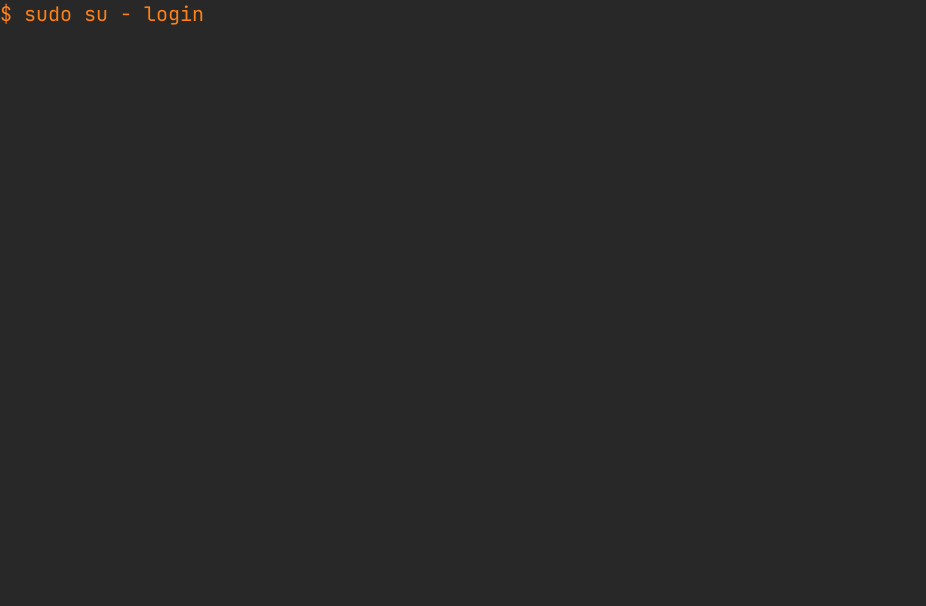
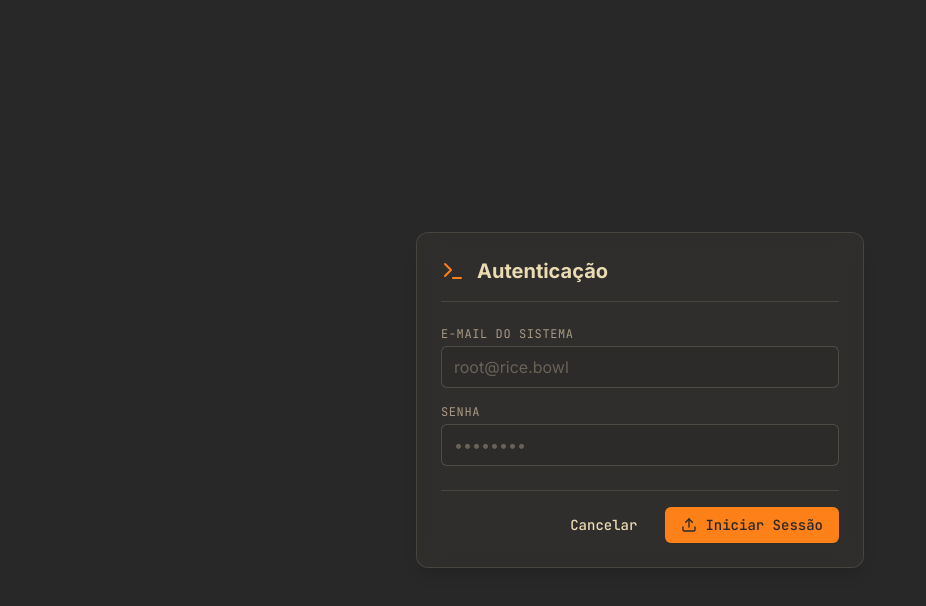
Before and after one commit to Leticia-Celestino/RiceBowl, a React (Vite) app in the folder frontend/: page /login in a window 1280 px wide. Shown: the top 606 px of the page, without its empty margins (0-926 px from the left). Built offline with nearby package versions, Linux system fonts and the light colour scheme; no server answers.

Commit message:
feat(auth): integrar login com backend via axios e gerenciar sessao global com zustand

```diff
--- a/frontend/package.json
+++ b/frontend/package.json
@@ -15,7 +15,8 @@
     "lucide-react": "^1.17.0",
     "react": "^19.2.6",
     "react-dom": "^19.2.6",
-    "react-router-dom": "^7.16.0"
+    "react-router-dom": "^7.16.0",
+    "zustand": "^5.0.14"
   },
   "devDependencies": {
     "@eslint/js": "^10.0.1",
--- a/frontend/src/App.tsx
+++ b/frontend/src/App.tsx
@@ -1,24 +1,22 @@
 import { Routes, Route } from 'react-router-dom';
 import { MainLayout } from './layouts/MainLayout';
 import { Home } from './pages/Home';
+import { Login } from './pages/Login'; // <- Importe aqui
 
-// Placeholders rápidos para podermos testar o menu antes de criarmos as páginas finais
 const UploadPlaceholder = () => <div className="text-gruvbox-primary font-mono text-xl">$ ./upload_rice.sh</div>;
 const ExplorePlaceholder = () => <div className="text-gruvbox-primary font-mono text-xl">$ grep -r "minimalist" /rices</div>;
-const LoginPlaceholder = () => <div className="text-gruvbox-primary font-mono text-xl">$ sudo su - login</div>;
 
 function App() {
   return (
     <Routes>
-      {/* Rotas DENTRO do Layout da Sidebar */}
       <Route element={<MainLayout />}>
         <Route path="/" element={<Home />} />
         <Route path="/explore" element={<ExplorePlaceholder />} />
         <Route path="/upload" element={<UploadPlaceholder />} />
       </Route>
 
-      {/* Rota de Login (Fica FORA da Sidebar, ocupando a tela toda) */}
-      <Route path="/login" element={<LoginPlaceholder />} />
+      {/* Rota de Login usando o componente real */}
+      <Route path="/login" element={<Login />} />
     </Routes>
   );
 }
--- /dev/null
+++ b/frontend/src/features/auth/useAuth.ts
@@ -0,0 +1,36 @@
+import { create } from 'zustand';
+
+interface User {
+    id: string;
+    email: string;
+    nickname: string;
+}
+
+interface AuthState {
+    token: string | null;
+    user: User | null;
+    isAuthenticated: boolean;
+    login: (token: string, user: User) => void;
+    logout: () => void;
+}
+
+export const useAuth = create<AuthState>((set) => {
+    const storedToken = localStorage.getItem('@ricebowl:token');
+
+
+    return {
+    token: storedToken,
+    user: storedToken ? { id: '1', email: 'leticia@rice.bowl', nickname: 'leticia' } : null,
+    isAuthenticated: !!storedToken,
+
+    login: (token, user) => {
+        localStorage.setItem('@ricebowl:token', token);
+        set({ token, user, isAuthenticated: true });
+    },
+
+    logout: () => {
+        localStorage.removeItem('@ricebowl:token');
+        set({ token: null, user: null, isAuthenticated: false });
+    },
+    };
+});
--- a/frontend/src/layouts/MainLayout.tsx
+++ b/frontend/src/layouts/MainLayout.tsx
@@ -1,9 +1,12 @@
 import { Outlet, Link, useLocation } from 'react-router-dom';
 import { Home, SquareTerminal, Hash } from 'lucide-react';
 import { Avatar } from '../components/ui/Avatar';
+import { useAuth } from '../features/auth/useAuth';
+import { LogOut } from 'lucide-react';
 
 export function MainLayout() {
-    const location = useLocation()
+    const location = useLocation();
+    const { user, isAuthenticated, logout } = useAuth();
 
     const navItems = [
     { icon: <Home size={20} />, label: 'Home', path: '/' },
@@ -57,18 +60,34 @@ export function MainLayout() {
 
         {/* Perfil no Rodapé */}
         <div className="px-2 sm:px-4 mt-auto">
-            <Link
-            to="/login"
-            className="flex items-center gap-3 px-3 py-3 rounded-lg text-gruvbox-gray hover:bg-gruvbox-gray/10 hover:text-gruvbox-fg transition-colors"
+            {isAuthenticated ? (
+            <button
+                type="button"
+                className="w-full flex items-center justify-between px-3 py-3 rounded-lg hover:bg-gruvbox-gray/10 transition-colors group cursor-pointer text-left"
+                onClick={logout}
             >
-            <Avatar alt="Letícia" size="sm" />
-            <div className="hidden sm:flex flex-col">
-                <span className="font-mono text-xs text-gruvbox-fg">@leticia</span>
-                <span className="text-[10px] text-gruvbox-accent uppercase tracking-wider">
-                Online
+                <div className="flex items-center gap-3">
+                <Avatar alt={user?.nickname || 'User'} size="sm" />
+                <div className="hidden sm:flex flex-col">
+                    <span className="font-mono text-xs text-gruvbox-fg">@{user?.nickname}</span>
+                    <span className="text-[10px] text-gruvbox-accent uppercase tracking-wider">Online</span>
+                </div>
+                </div>
+                <span title="Sair">
+                    <LogOut
+                    size={16}
+                    className="text-gruvbox-gray hidden sm:block opacity-0 group-hover:opacity-100 transition-opacity"
+                    />
                 </span>
-            </div>
+            </button>
+            ) : (
+            <Link to="/login" className="flex items-center gap-3 px-3 py-3 rounded-lg text-gruvbox-gray hover:bg-gruvbox-primary/10 hover:text-gruvbox-primary transition-colors">
+                <div className="w-8 h-8 rounded-full border border-dashed border-gruvbox-gray flex items-center justify-center shrink-0">
+                <span className="font-mono text-xs">?</span>
+                </div>
+                <span className="hidden sm:block font-mono text-sm">Fazer Login</span>
             </Link>
+            )}
         </div>
         </aside>
 
--- /dev/null
+++ b/frontend/src/pages/Login.tsx
@@ -0,0 +1,88 @@
+import { useState } from 'react';
+import { useNavigate } from 'react-router-dom';
+import { api } from '../config/api';
+import { useAuth } from '../features/auth/useAuth';
+import { GlassPanel } from '../components/ui/GlassPanel';
+import { Input } from '../components/ui/Input';
+import { Button } from '../components/ui/Button';
+import { Terminal, Upload } from 'lucide-react';
+
+export function Login() {
+    const [email, setEmail] = useState('');
+    const [password, setPassword] = useState('');
+    const [error, setError] = useState('');
+    const [isLoading, setIsLoading] = useState(false);
+
+    const navigate = useNavigate();
+    const { login } = useAuth();
+
+    const handleLogin = async (e: React.FormEvent) => {
+        e.preventDefault();
+        setError('');
+        setIsLoading(true);
+
+        try {
+            const response = await api.post('/auth/login', { email, password });
+            const token = response.data.token;
+
+            login(token, { id: '1', email, nickname: 'leticia' });
+            navigate('/');
+        } catch {
+            // Apenas removemos o (err) daqui!
+            setError('Credenciais inválidas. O RiceBowl negou o acesso.');
+        } finally {
+            setIsLoading(false);
+        }
+    };
+
+    return (
+        <div className="min-h-screen p-8 flex items-center justify-center bg-gruvbox-bg">
+            <GlassPanel className="w-full max-w-md p-6 flex flex-col gap-6 animate-in zoom-in-95 duration-300">
+
+                <div className="flex items-center gap-3 border-b border-gruvbox-gray/20 pb-4">
+                    <Terminal className="text-gruvbox-primary" size={24} />
+                    <h1 className="text-xl font-sans font-bold text-gruvbox-fg">Autenticação</h1>
+                </div>
+
+                <form onSubmit={handleLogin} className="flex flex-col gap-4">
+                    <Input
+                        label="E-mail do sistema"
+                        type="email"
+                        placeholder="root@rice.bowl"
+                        value={email}
+                        onChange={(e) => setEmail(e.target.value)}
+                        required
+                    />
+                    <Input
+                        label="Senha"
+                        type="password"
+                        placeholder="••••••••"
+                        value={password}
+                        onChange={(e) => setPassword(e.target.value)}
+                        required
+                    />
+
+                    {error && <span className="text-xs text-gruvbox-error font-mono">{error}</span>}
+
+                    <div className="flex justify-end gap-3 pt-4 border-t border-gruvbox-gray/20 mt-2">
+                        <Button
+                            type="button"
+                            variant="ghost"
+                            onClick={() => navigate('/')}
+                        >
+                            Cancelar
+                        </Button>
+                        <Button
+                            type="submit"
+                            icon={<Upload size={16} />}
+                            disabled={isLoading}
+                        >
+                            {isLoading ? 'Iniciando...' : 'Iniciar Sessão'}
+                        </Button>
+                    </div>
+                </form>
+
+            </GlassPanel>
+        </div>
+    );
+}
```
Also changed, not shown: 1 other file (tests, documents, lock files or other folders).
